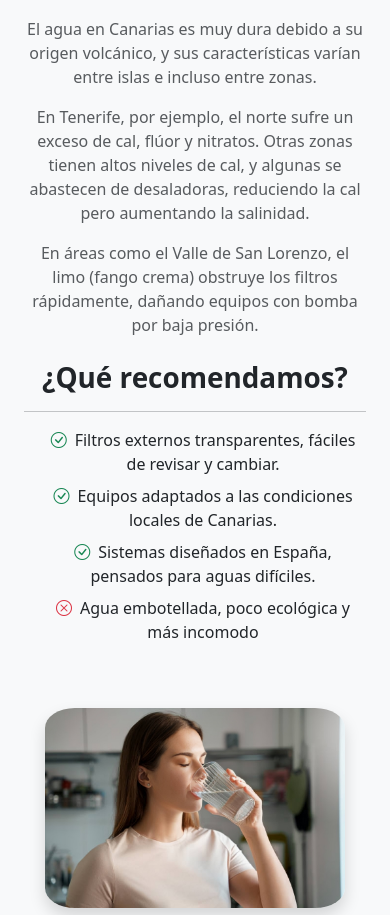
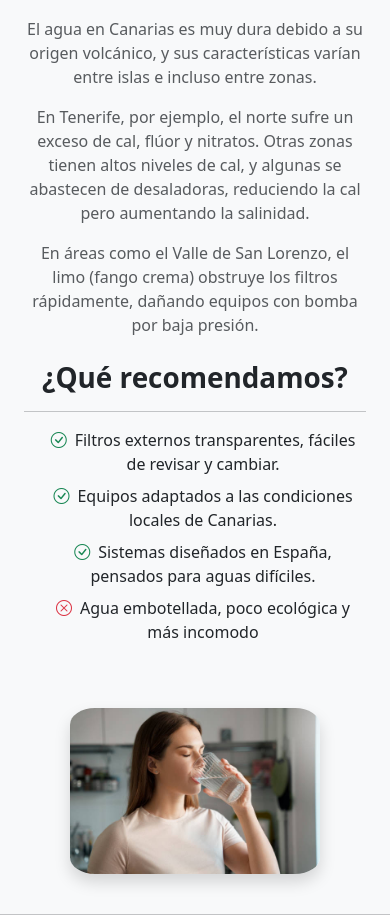
Before and after one commit to rmarcosr/filtrosaludPageTest, a plain HTML site: page index.html in a window 390 px wide. Shown: the part 185-1100 px from the top of the page. Drawn offline with nearby package versions, Linux system fonts and the light colour scheme.

Commit message:
Add files via upload

```diff
--- a/index.html
+++ b/index.html
@@ -90,8 +90,8 @@
 
 
                 <div class="col-lg-4 text-center p-4">
-                    <img src="assets/girlDrinking.png" class="img-mobile shadow" alt="Chica bebiendo agua"
-                        style=" border-radius: 10%" width="650px">
+                    <img src="assets/girlDrikingWater.jpg" class="img-mobile shadow" alt="Chica bebiendo agua"
+                        style=" border-radius: 10%">
                 </div>
             </div>
         </div>
@@ -114,5 +114,4 @@
 
 </body>
 
-
 </html>
--- a/style.css
+++ b/style.css
@@ -1,7 +1,7 @@
 /** Index html ajust the image to mobile view */
 @media screen and (max-width: 767.98px) {
     .img-mobile {
-        max-width: 300px;
+        max-width: 250px;
         border-radius: 10px;
     }
 }
```
